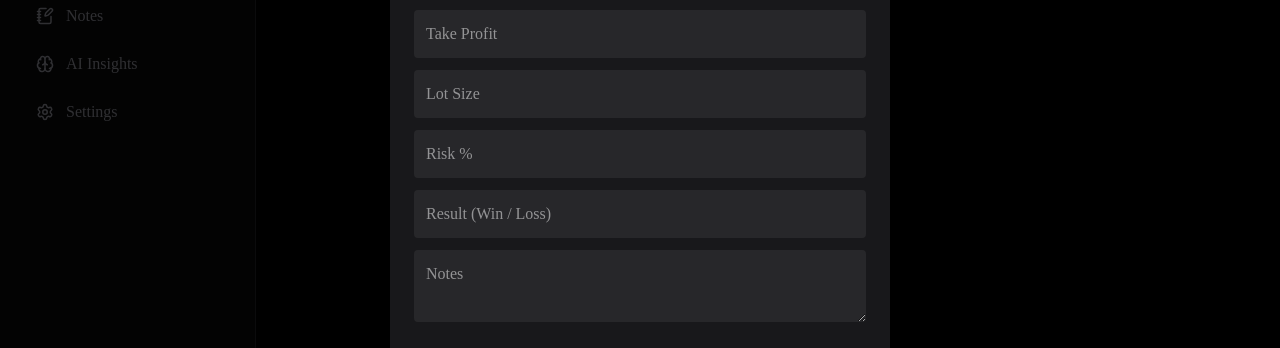
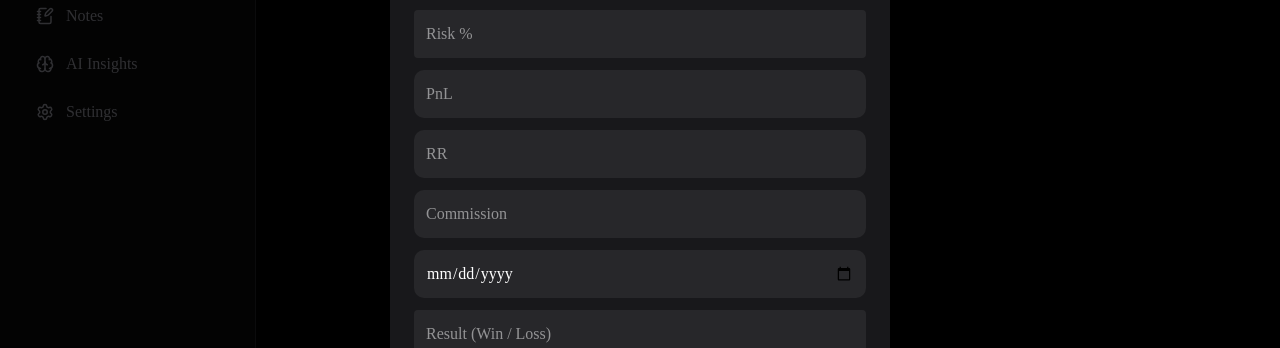
Before and after one commit to sam808201010-oss/TradingJournal, a Next.js app: page /trades in a window 1280 px wide. Both pictures are taken after a click on the button "Add Trade". Shown: the part 340-688 px from the top of the page. Built offline with nearby package versions, Linux system fonts and the light colour scheme; no server answers; the database is empty.

Commit message:
Add pnl rr commission trade date

```diff
--- a/app/api/trades/route.ts
+++ b/app/api/trades/route.ts
@@ -18,6 +18,15 @@ export async function POST(request: Request) {
 
   const trade = await prisma.trade.create({
     data: {
+	pnl: body.pnl ? Number(body.pnl) : null,
+	rr: body.rr ? Number(body.rr) : null,
+	commission: body.commission
+	? Number(body.commission)
+	: null,
+
+	tradeDate: body.tradeDate
+	? new Date(body.tradeDate)
+	: new Date(),
       symbol: body.symbol,
       direction: body.direction,
       entryPrice: Number(body.entryPrice),
--- a/components/trades/add-trade-modal.tsx
+++ b/components/trades/add-trade-modal.tsx
@@ -4,6 +4,11 @@ import { useState } from "react";
 
 export default function AddTradeModal() {
   const [open, setOpen] = useState(false);
+
+  const [pnl, setPnl] = useState("");
+  const [rr, setRr] = useState("");
+  const [commission, setCommission] = useState("");
+  const [tradeDate, setTradeDate] = useState("");
 
   const [symbol, setSymbol] = useState("");
   const [direction, setDirection] = useState("Buy");
@@ -31,6 +36,10 @@ export default function AddTradeModal() {
         riskPercent,
         result,
         notes,
+	pnl,
+	rr,
+	commission,
+	tradeDate,
       }),
     });
 
@@ -109,6 +118,38 @@ export default function AddTradeModal() {
                 className="w-full p-3 bg-zinc-800 rounded"
               />
 
+		<input
+	        type="number"
+  placeholder="PnL"
+  value={pnl}
+  onChange={(e) => setPnl(e.target.value)}
+  className="w-full bg-zinc-800 rounded-lg p-3"
+/>
+
+<input
+  type="number"
+  step="0.1"
+  placeholder="RR"
+  value={rr}
+  onChange={(e) => setRr(e.target.value)}
+  className="w-full bg-zinc-800 rounded-lg p-3"
+/>
+
+<input
+  type="number"
+  step="0.01"
+  placeholder="Commission"
+  value={commission}
+  onChange={(e) => setCommission(e.target.value)}
+  className="w-full bg-zinc-800 rounded-lg p-3"
+/>
+
+<input
+  type="date"
+  value={tradeDate}
+  onChange={(e) => setTradeDate(e.target.value)}
+  className="w-full bg-zinc-800 rounded-lg p-3"
+/>
               <input
                 value={result}
                 onChange={(e) => setResult(e.target.value)}
```
Also changed, not shown: 1 other file (tests, documents, lock files or other folders).
